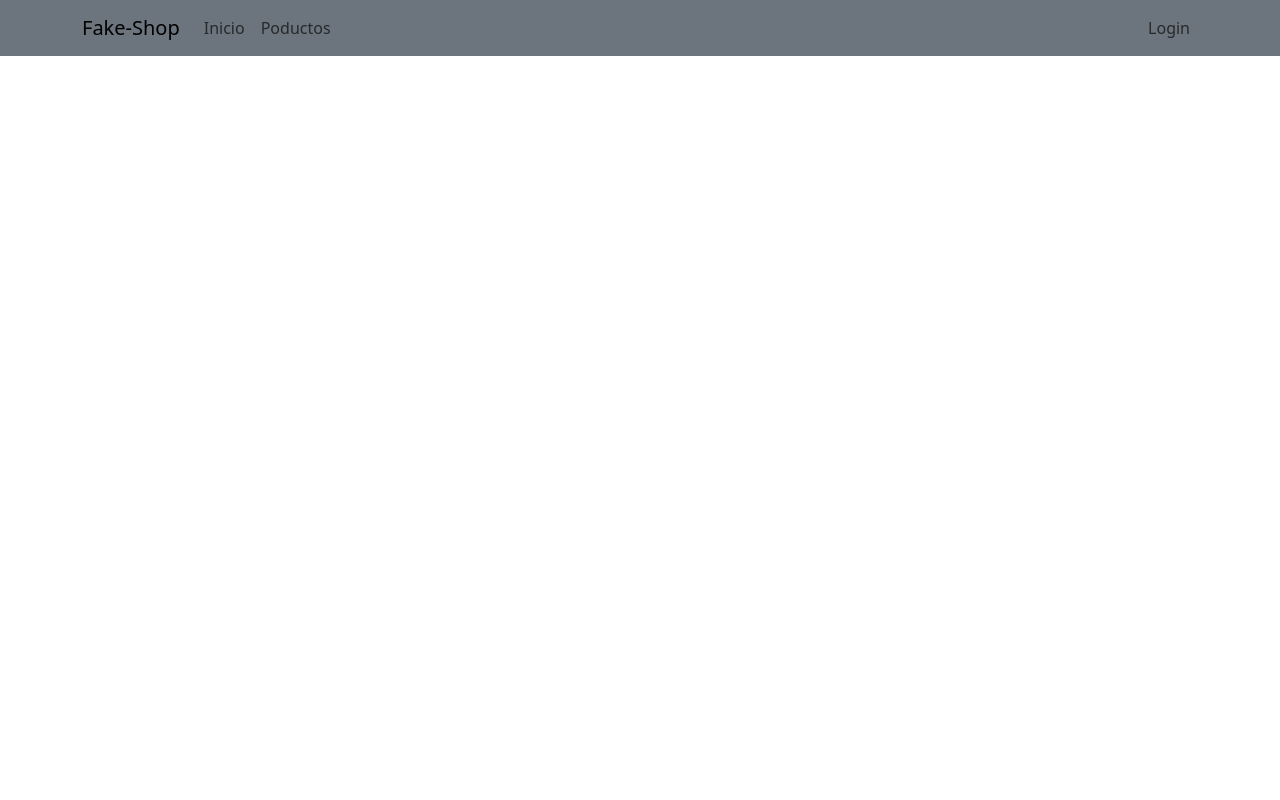
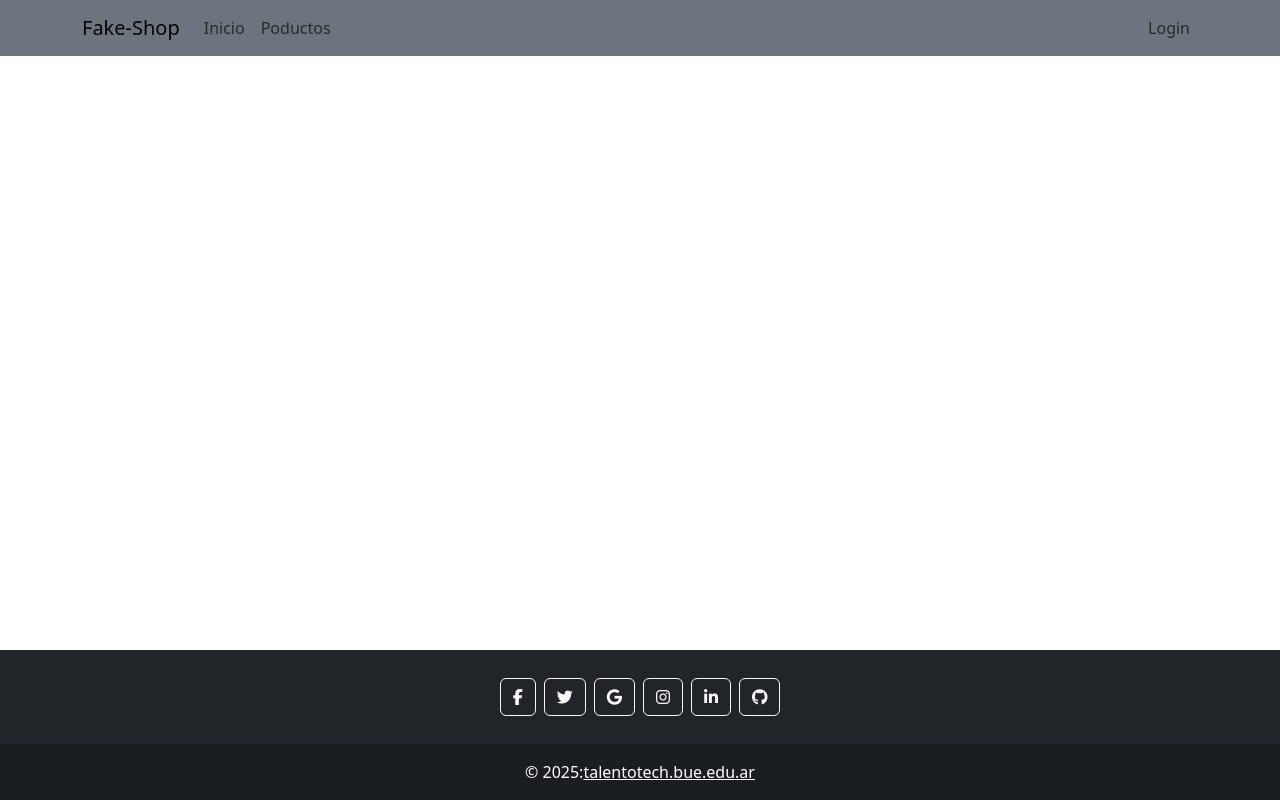
Before and after one commit to dtro-zombie/fakeShop, a React (Vite) app: page / in a window 1280 px wide. Built offline with nearby package versions, Linux system fonts and the light colour scheme.

Commit message:
feat: :sparkles: Footer: se creo un footer

```diff
--- a/src/App.jsx
+++ b/src/App.jsx
@@ -3,13 +3,13 @@
 import viteLogo from '/vite.svg'
 import './App.css'
 import Header from './components/header'
-
+import Footer from './components/footer'
 function App() {
 
   return (
   <>
     <Header />
-
+    <Footer/>
   </>
 )
 
--- /dev/null
+++ b/src/components/footer.jsx
@@ -0,0 +1,37 @@
+import { Navbar, Container, Nav, NavDropdown } from 'react-bootstrap';
+
+export default function Footer() {
+  return (
+    // Elimina el div contenedor o ajusta sus clases
+    // Las clases 'fixed-bottom' y 'w-100' son clave aquí
+    <footer className="bg-dark text-center text-white fixed-bottom w-100">
+      <div className="container p-4 pb-0">
+        <section className="mb-4">
+          <a className="btn btn-outline-light btn-floating m-1" href="#!" role="button">
+            <i className="fab fa-facebook-f"></i>
+          </a>
+          <a className="btn btn-outline-light btn-floating m-1" href="#!" role="button">
+            <i className="fab fa-twitter"></i>
+          </a>
+          <a className="btn btn-outline-light btn-floating m-1" href="#!" role="button">
+            <i className="fab fa-google"></i>
+          </a>
+          <a className="btn btn-outline-light btn-floating m-1" href="#!" role="button">
+            <i className="fab fa-instagram"></i>
+          </a>
+          <a className="btn btn-outline-light btn-floating m-1" href="#!" role="button">
+            <i className="fab fa-linkedin-in"></i>
+          </a>
+          <a className="btn btn-outline-light btn-floating m-1" href="#!" role="button">
+            <i className="fab fa-github"></i>
+          </a>
+        </section>
+      </div>
+
+      <div className="text-center p-3" style={{ backgroundColor: 'rgba(0, 0, 0, 0.2)' }}>
+        © 2025:
+        <a className="text-white" href="https://talentotech.bue.edu.ar/" target='_blank'>talentotech.bue.edu.ar</a>
+      </div>
+    </footer>
+  );
+}
--- a/src/main.jsx
+++ b/src/main.jsx
@@ -6,6 +6,13 @@
 
 createRoot(document.getElementById('root')).render(
   <StrictMode>
+    <link
+  rel="stylesheet"
+  href="https://cdnjs.cloudflare.com/ajax/libs/font-awesome/6.5.2/css/all.min.css"
+  integrity="sha512-SnH5WK+bZxgPHs44uWIX+LLJAJ9/2PkPKZ5QiAj6Ta86w+fsb2TkcmfRyVX3pBnMFcV7oQPJkl9QevSCWr3W6A=="
+  crossorigin="anonymous"
+  referrerpolicy="no-referrer"
+/>
     <App />
   </StrictMode>,
 )
```
